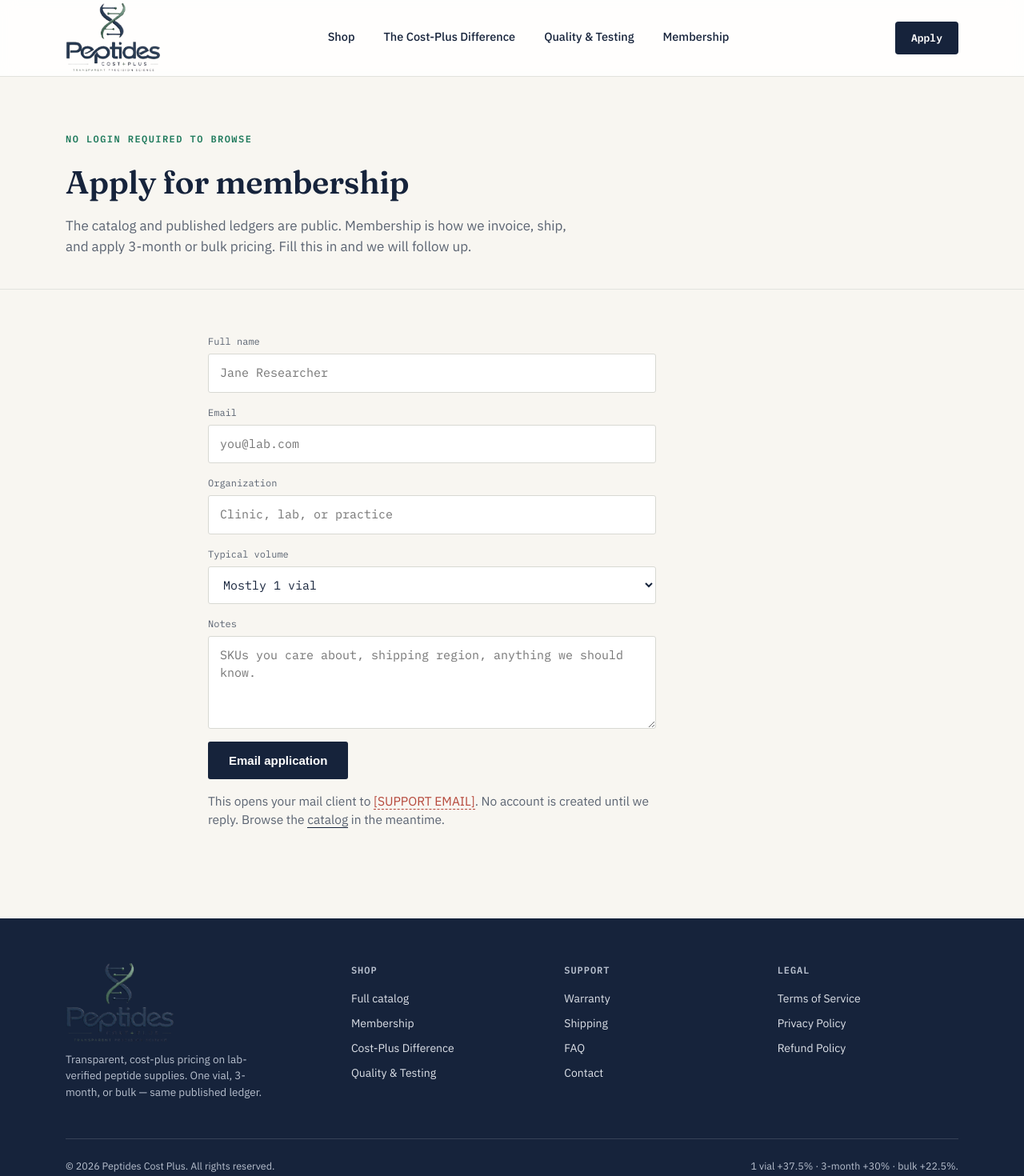
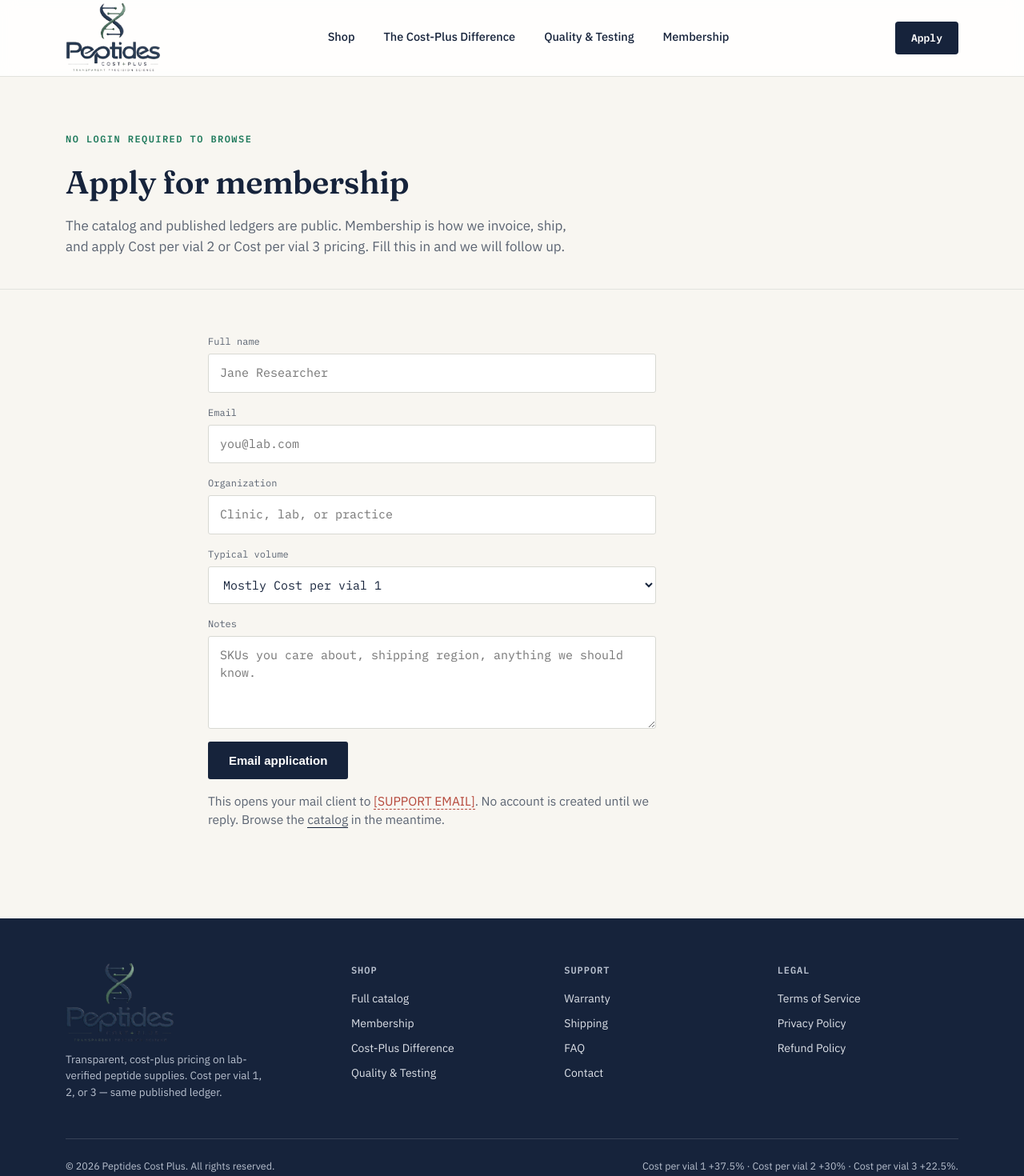
Before and after one commit to TechBritish/peptidecostplus, a Next.js app: page /membership in a window 1280 px wide. Shown: the top 1470 px of the page at 80% size. Built offline with nearby package versions, Linux system fonts and the light colour scheme.

Commit message:
Relabel ledger/trust-strip copy to match PDF tier terminology

```diff
--- a/src/app/cost-plus-difference/page.tsx
+++ b/src/app/cost-plus-difference/page.tsx
@@ -8,7 +8,7 @@
 export const metadata: Metadata = {
   title: "The Cost-Plus Difference — Peptides Cost Plus",
   description:
-    "How our published cost-plus pricing works: one vial +37.5%, 3-month +30%, bulk +22.5%.",
+    "How our published cost-plus pricing works: Cost per vial 1 +37.5%, Cost per vial 2 +30%, Cost per vial 3 +22.5%.",
 };
 
 export default async function CostPlusDifferencePage() {
--- a/src/app/layout.tsx
+++ b/src/app/layout.tsx
@@ -6,7 +6,7 @@
 export const metadata: Metadata = {
   title: "Peptides Cost Plus",
   description:
-    "Transparent, cost-plus pricing on lab-verified peptide supplies. One vial, 3-month, or bulk — same published ledger.",
+    "Transparent, cost-plus pricing on lab-verified peptide supplies. Cost per vial 1, 2, or 3 — same published ledger.",
 };
 
 export default function RootLayout({ children }: LayoutProps<"/">) {
--- a/src/app/membership/page.tsx
+++ b/src/app/membership/page.tsx
@@ -17,8 +17,8 @@
           <h1>Apply for membership</h1>
           <p>
             The catalog and published ledgers are public. Membership is how we
-            invoice, ship, and apply 3-month or bulk pricing. Fill this in and
-            we will follow up.
+            invoice, ship, and apply Cost per vial 2 or Cost per vial 3
+            pricing. Fill this in and we will follow up.
           </p>
         </div>
       </section>
@@ -44,9 +44,9 @@
           <label>
             Typical volume
             <select name="volume" defaultValue="vial">
-              <option value="vial">Mostly 1 vial</option>
-              <option value="three-month">3-month protocols</option>
-              <option value="bulk">Bulk / recurring</option>
+              <option value="vial">Mostly Cost per vial 1</option>
+              <option value="three-month">Cost per vial 2</option>
+              <option value="bulk">Cost per vial 3 / recurring</option>
             </select>
           </label>
           <label>
--- a/src/components/Footer.tsx
+++ b/src/components/Footer.tsx
@@ -12,7 +12,7 @@
             </div>
             <p>
               Transparent, cost-plus pricing on lab-verified peptide
-              supplies. One vial, 3-month, or bulk — same published ledger.
+              supplies. Cost per vial 1, 2, or 3 — same published ledger.
             </p>
           </div>
           <div>
@@ -44,7 +44,7 @@
         </div>
         <div className="footer-bottom">
           <span>© 2026 Peptides Cost Plus. All rights reserved.</span>
-          <span>1 vial +37.5% · 3-month +30% · bulk +22.5%.</span>
+          <span>Cost per vial 1 +37.5% · Cost per vial 2 +30% · Cost per vial 3 +22.5%.</span>
         </div>
       </div>
     </footer>
--- a/src/components/LedgerCard.tsx
+++ b/src/components/LedgerCard.tsx
@@ -24,7 +24,7 @@
           </div>
         ))}
         <div className="ledger-row">
-          <span>Base cost per vial</span>
+          <span>Published base cost</span>
           <span>{formatMoney(product.cost)}</span>
         </div>
         <div className={`ledger-row margin${highlight === "vial" ? " is-active" : ""}`}>
@@ -40,7 +40,7 @@
           <span>{formatMoney(product.prices.bulk)}</span>
         </div>
         <div className="ledger-total">
-          <span className="label">Starting at vial 1</span>
+          <span className="label">Starting at Cost per vial 1</span>
           <span className="amount">{formatMoney(product.prices.vial)}</span>
         </div>
       </div>
```
Also changed, not shown: src/app/page.tsx (+4 -3 lines), 1 other file (tests, documents, lock files or other folders).
